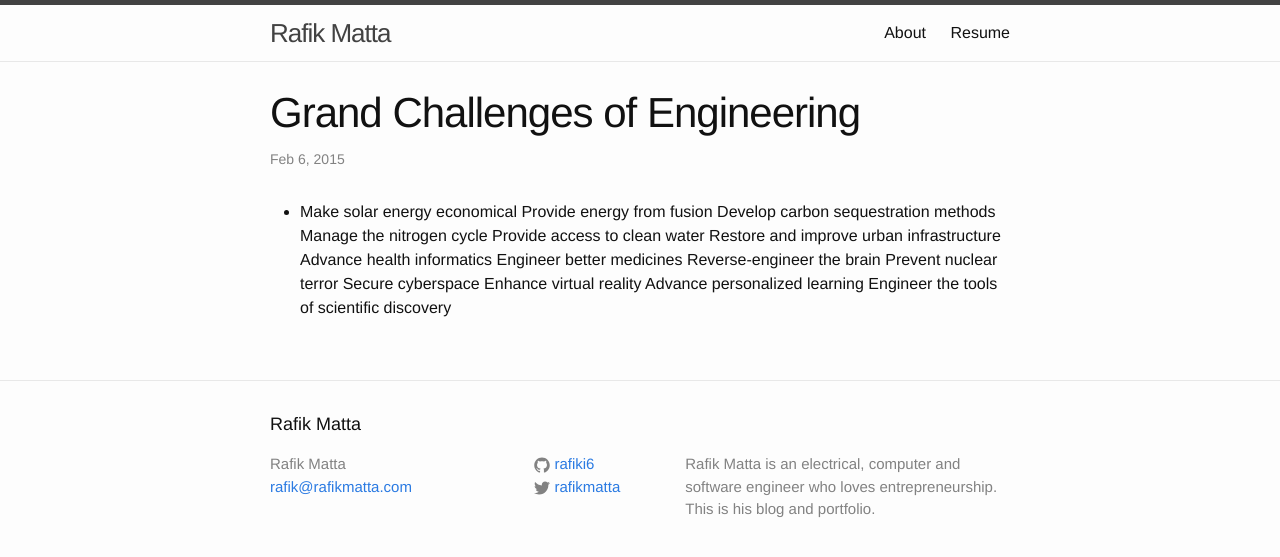
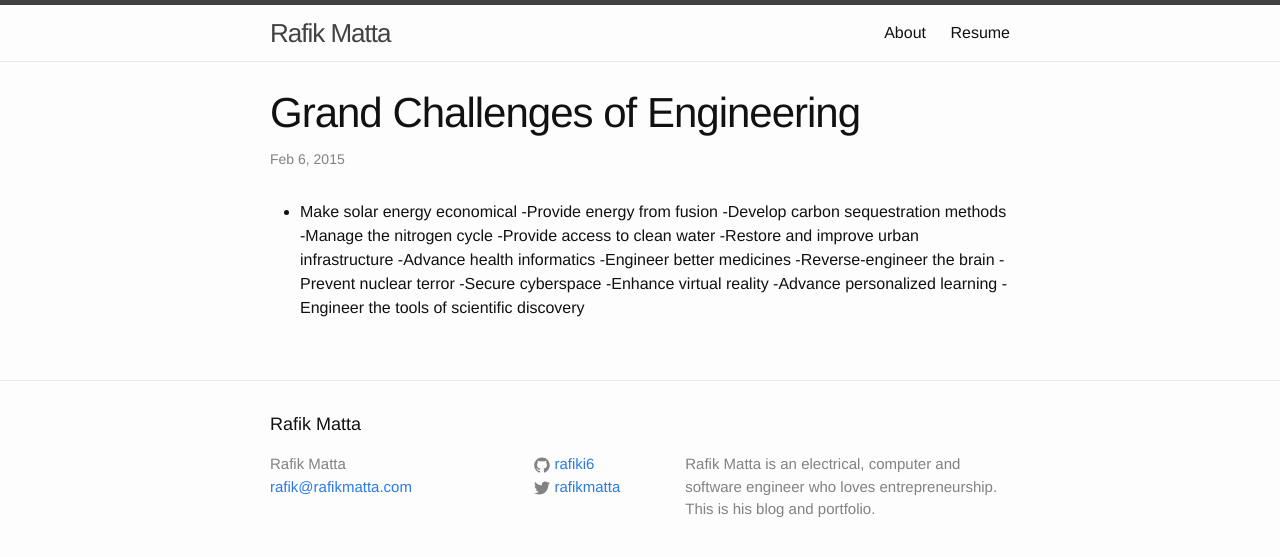
Before and after one commit to rafikmatta/rafikmatta.github.io, a Jekyll site: the page built from _posts/2015-02-16-grand-challenges.markdown, in a window 1280 px wide. Shown: the top 557 px of the page. Built offline with Jekyll 4.4.1, drawn with Linux system fonts in a browser that asks for light colours.

```diff
--- a/_posts/2015-02-16-grand-challenges.markdown
+++ b/_posts/2015-02-16-grand-challenges.markdown
@@ -6,16 +6,16 @@ categories: info
 ---
 
 - Make solar energy economical
-Provide energy from fusion
-Develop carbon sequestration methods
-Manage the nitrogen cycle
-Provide access to clean water
-Restore and improve urban infrastructure
-Advance health informatics
-Engineer better medicines
-Reverse-engineer the brain
-Prevent nuclear terror
-Secure cyberspace
-Enhance virtual reality
-Advance personalized learning
-Engineer the tools of scientific discovery
+-Provide energy from fusion
+-Develop carbon sequestration methods
+-Manage the nitrogen cycle
+-Provide access to clean water
+-Restore and improve urban infrastructure
+-Advance health informatics
+-Engineer better medicines
+-Reverse-engineer the brain
+-Prevent nuclear terror
+-Secure cyberspace
+-Enhance virtual reality
+-Advance personalized learning
+-Engineer the tools of scientific discovery
```
